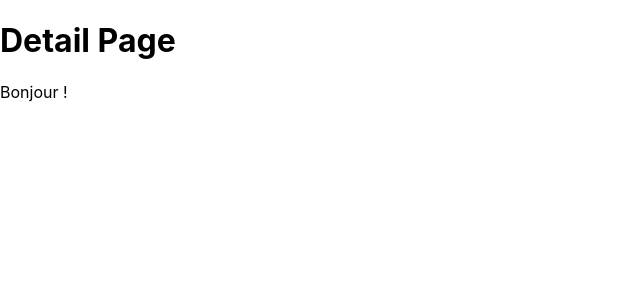
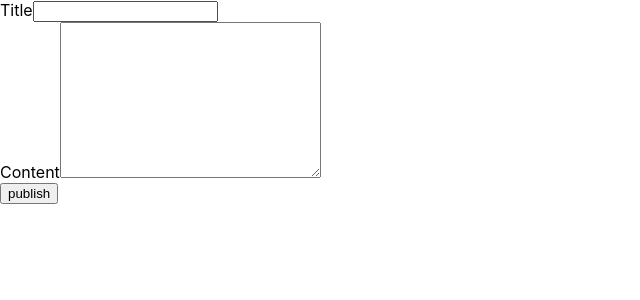
Before and after one commit to gxdxt/gxdxt-blog-front, a Next.js app: page /posts/add in a window 1280 px wide. Shown: the top 300 px of the page, without its empty margins (0-640 px from the left). Built offline with nearby package versions, Linux system fonts and the light colour scheme.

Commit message:
feat : 게시글 list, detail 기능 구현

```diff
--- a/pages/posts/[postId].jsx
+++ b/pages/posts/[postId].jsx
@@ -1,25 +1,28 @@
 // detail page
 import { useRouter } from "next/router"
+import { API_HOST } from "../../common";
 
-const PostDetailPage = ({postId}) => {
-
-    console.log(postId);
+const PostDetailPage = ({postData}) => {
+    const {id, title, content} = postData;
+    console.log(postData);
 
     return (
-        <div>
-            <h1>Detail Page</h1>
-            <p>Bonjour !</p>
-        </div>
+        <article id = {id}>
+            <h1>{title}</h1>
+            <p>{content}</p>
+        </article>
     )
 }
 
 // getSSR
 export const getServerSideProps = async (context) => {
     const {postId} = context.query;
+    const response = await fetch(`${API_HOST}/posts?postId=${postId}`)
+    const postData = await response.json();
 
     return {
         props: {
-            postId
+            postData
         }
     }
 }
--- /dev/null
+++ b/pages/posts/add.jsx
@@ -0,0 +1,52 @@
+import { useState } from "react";
+import { API_HOST } from "../../common";
+import { useRouter } from "next/router";
+
+const PostAddPage = () => {
+    const [title, setTitle] = useState('');
+    const [content, setContent] = useState('');
+    const router = useRouter();
+
+    const handleTitle = e => {
+        setTitle(e.target.value);
+    }
+
+    const handleContent = e => {
+        setContent(e.target.value);
+    }
+
+    const handleSubmit = async e => {
+        e.preventDefault();
+
+        const result = await fetch(`${API_HOST}/posts`, {
+            method: 'POST',
+            headers: {
+                'Content-Type': 'application/json',
+            },
+            body: JSON.stringify({
+                title,
+                content
+            })
+        })
+
+        alert(result);
+        router.push('/posts');
+    }
+
+    return (
+        <form onSubmit={handleSubmit}>
+            <div>
+                <label htmlFor="title">Title</label>
+                <input type = "text" id = "title" value = {title} onChange={handleTitle}/>
+            </div>
+            <div>
+                <label htmlFor="content">Content</label>
+                <textarea  id = "content" cols = "30" rows = "10" onChange={handleContent} defaultValue={content}>
+                </textarea>
+            </div>
+            <button>publish</button>
+        </form>
+    )
+}
+
+export default PostAddPage;
```
Also changed, not shown: pages/posts/index.jsx (+38 -6 lines).
